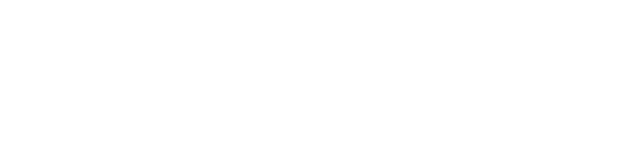
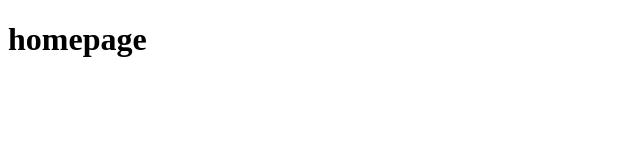
Before and after one commit to VaibhavT48/Javascript, a plain HTML site: page datatypes.html in a window 1280 px wide. Shown: the whole page, without its empty margins (0-640 px from the left). Drawn offline with Linux system fonts and the light colour scheme.

Commit message:
first commit

```diff
--- a/datatypes.html
+++ b/datatypes.html
@@ -6,6 +6,8 @@
     <title>Document</title>
 </head>
 <body>
+    <h1>homepage
 
+    </h1>
 </body>
 </html>
```
Also changed, not shown: readme.md (added).
